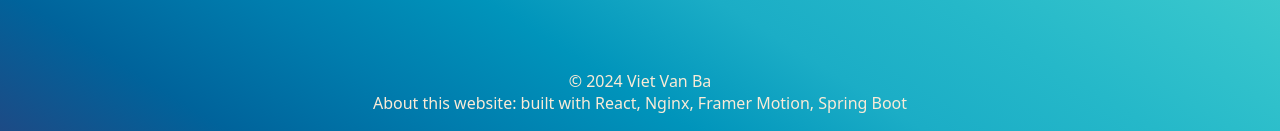
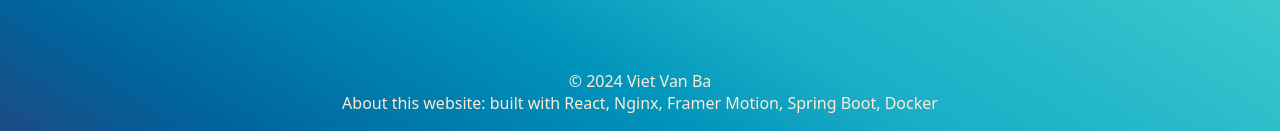
Before and after one commit to vietvanba/Viet-Blog, a React (Vite) app in the folder Frontend/: page / in a window 1280 px wide. Shown: the part 666-797 px from the top of the page. Built offline with nearby package versions, Linux system fonts and the light colour scheme; no server answers.

Commit message:
edit footer

```diff
--- a/Frontend/src/components/footer/Footer.tsx
+++ b/Frontend/src/components/footer/Footer.tsx
@@ -2,9 +2,12 @@
 export const Footer = () => {
   return (
     <div className="footer">
-      <div className="text">© 2024 Viet Van Ba</div>
       <div className="text">
-        About this website: built with React, Nginx, Framer Motion, Spring Boot
+        <a href="https://www.linkedin.com/in/vietvanba/">© 2024 Viet Van Ba</a>
+      </div>
+      <div className="text">
+        About this website: built with React, Nginx, Framer Motion, Spring Boot,
+        Docker
       </div>
     </div>
   );
```
